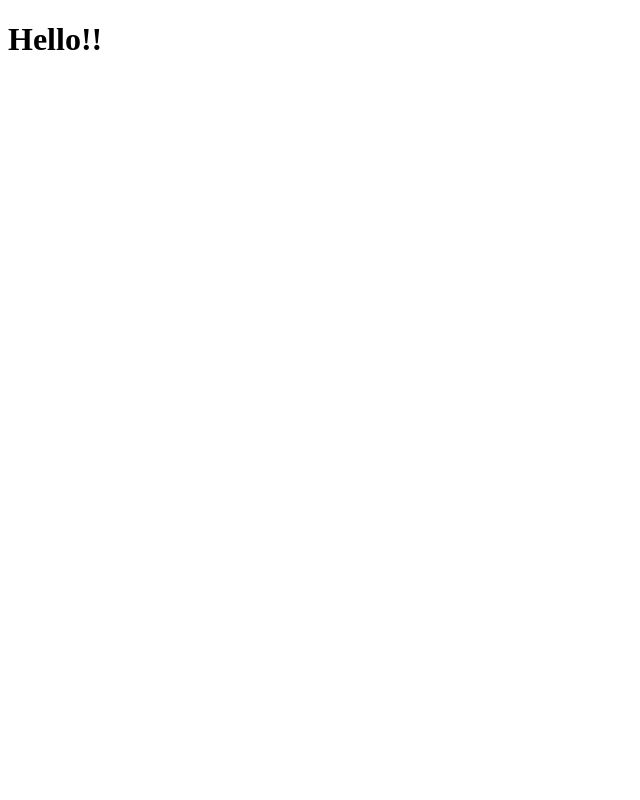
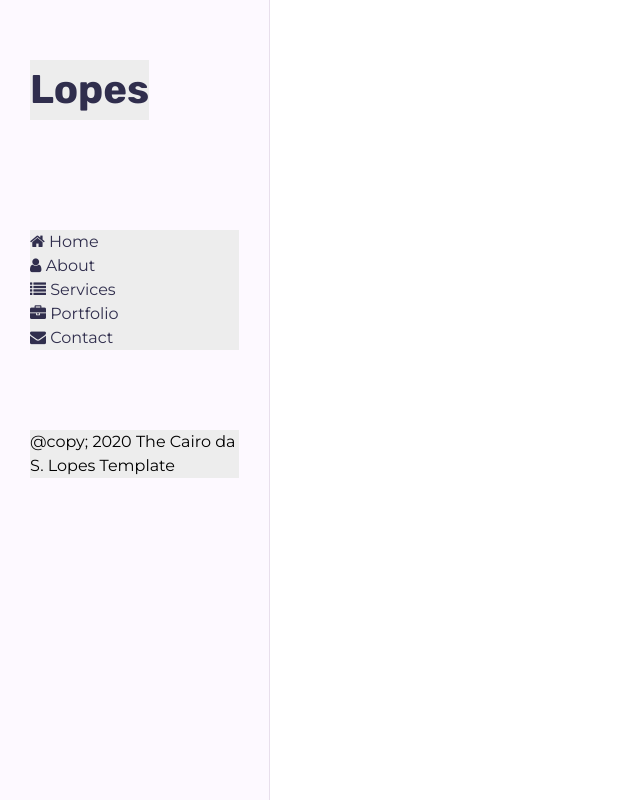
Before and after one commit to cairolopes/cairolopes.github.io, a plain HTML site: page index.html in a window 1280 px wide. Shown: the whole page, without its empty margins (0-640 px from the left). Drawn offline with Linux system fonts and the light colour scheme.

Commit message:
css files created: style

```diff
--- /dev/null
+++ b/css/style.css
@@ -0,0 +1,77 @@
+/* Font Awesome Free Icon */
+@import url("https://stackpath.bootstrapcdn.com/font-awesome/4.7.0/css/font-awesome.min.css");
+/* Google fonts */
+@import url("https://fonts.googleapis.com/css?family=Montserrat:400,500,600,700&display=swap");
+@import url("https://fonts.googleapis.com/css?family=Rubik:500,700,900&display=swap");
+
+/* General Style */
+body{
+    margin:0;
+    line-height: 1.5;
+    font-size: 16px;
+    font-family: 'Montserrat', sans-serif;
+    font-weight: 400;
+}
+*{
+    margin:0;
+    padding: 0;
+    outline: none;
+    text-decoration: none;
+    box-sizing: border-box;
+}
+::before, ::after{
+    box-sizing: border-box;
+}
+.section{
+    background-color:f2f2fc;
+    min-height: 100vh;
+    display: block;
+}
+.main-content{
+    padding-left: 270px;
+}
+/* Aside */
+.aside{
+
+    width:270px;
+    background-color: #fdf9ff;
+    /* background-color: red; */
+    position: fixed;
+    height: 100%;
+    left: 0;
+    top: 0;
+    z-index: 10;
+    border-right: 1px solid #e8dfec;
+    padding:30px;
+
+
+}
+.aside .logo{
+
+    padding: 30px 0;
+}
+.aside .logo a{
+
+    font-size: 40px;
+    color: #302e4d;
+    font-family: "Rubik",sans-serif;
+    font-weight: 700;
+    text-decoration: none;
+    display: inline-block;
+    background-color: #ededed;
+
+}
+.aside .nav{
+    background-color:#ededed;
+    list-style: none;
+    margin: 80px 0;
+}
+.aside .nav a{
+    color: #302e4d;
+}
+.aside .copyright-text{
+
+    background-color:#ededed;
+}
+.aside .logo a{}
+/* Home */
--- a/index.html
+++ b/index.html
@@ -1,9 +1,41 @@
 <!DOCTYPE html>
 <html>
     <head>
-        <title>Cairo Lopes</title>
+        <title>Personal Portfolio Template</title>
+        <meta charset="utf-8">
+        <meta name= "viewport" content="width=device-width, initial-scale=1">
+        <!--Template css Files-->
+        <link rel="stylesheet" href="css/style.css" type="text/css">
+        <link rel="stylesheet" href="css/skins/pink.css" type="text/css">
     </head>
     <body>
-      <h1>Hello!!</h1>
+        <!-- Main Container -->
+        <div class="main-container">
+            <!-- Aside -->
+            <div class="aside">
+                <!-- Logo -->
+                <div class="logo">
+                    <a href="#"> Lopes </a>
+                </div>
+                <!-- Nav -->
+                <ul class ="nav">
+                    <li><a href="#"><i class="fa fa-home"></i> Home</a></li>
+                    <li><a href="#"><i class="fa fa-user"></i> About</a></li>
+                    <li><a href="#"><i class="fa fa-list"></i> Services</a></li>
+                    <li><a href="#"><i class="fa fa-briefcase"></i> Portfolio</a></li>
+                    <li><a href="#"><i class="fa fa-envelope"></i> Contact</a></li>
+                </ul>
+                <div class="copyright-text">
+                    @copy; 2020 The Cairo da S. Lopes Template
+                </div>
+            </div>
+            <!-- Aside End -->
+            <!-- Main Content-->
+            <div class ="main-content">
+                <section class="home section">
+                </section>
+            <!-- Main Content -->
+            </div>
+        </div>
     </body>
 </html>
```
